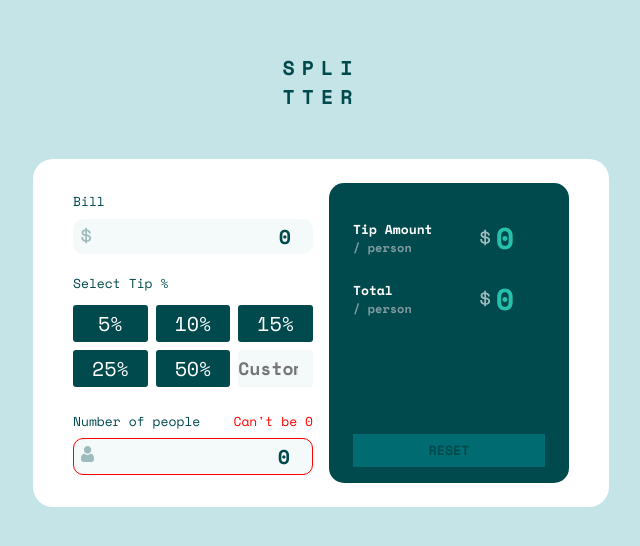
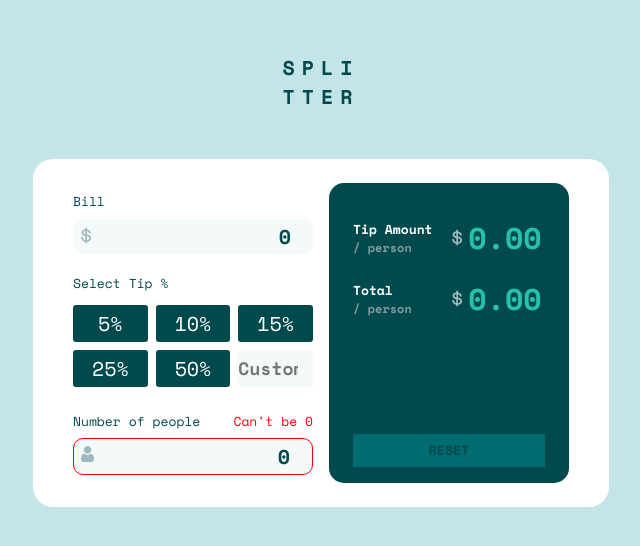
Before and after one commit to ripterdust/TipCalculator, a React (Create React App) app: page / in a window 1280 px wide. Shown: the part 120-666 px from the top of the page, without its empty margins (319-959 px from the left). Built offline with nearby package versions, Linux system fonts and the light colour scheme.

Commit message:
Ya funciona el botón, falta terminar las clases

```diff
--- a/src/components/Result.js
+++ b/src/components/Result.js
@@ -6,6 +6,14 @@ export const Result = ({dataProp}) => {
 
     const { data, setData } = dataProp;
     let { tip, bill, people } = data;
+
+    const buttonHandle = () => {
+        setData({
+            tip: 0,
+            bill: 0,
+            people: 0
+        })
+    }
     return <>
         <div>
             <div className="info">
@@ -15,7 +23,7 @@ export const Result = ({dataProp}) => {
                 </div>
                 <div className="numbers">
                     <DollarSvg />
-                    <span>{(bill / 100) * tip}</span>
+                    <span>{parseFloat((bill / 100) * tip).toFixed(2)}</span>
                 </div>
             </div>
             <div className="info">
@@ -25,11 +33,11 @@ export const Result = ({dataProp}) => {
                 </div>
                 <div className="numbers">
                     <DollarSvg />
-                    <span>{ (bill / 100) * tip * people}</span>
+                    <span>{ parseFloat((bill / 100) * tip * people).toFixed(2)}</span>
                 </div>
             </div>
         </div>
-        <button >Reset</button>
+        <button onClick={buttonHandle}>Reset</button>
 
     </>
 }
```
